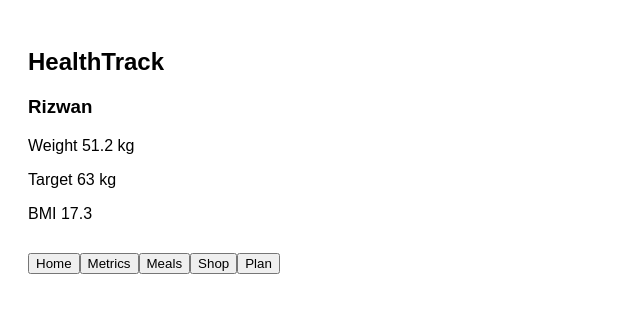
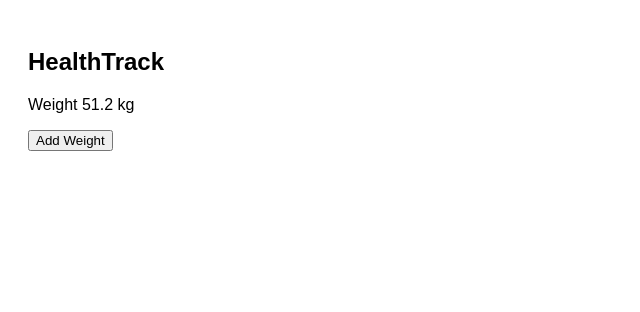
Before and after one commit to r1zwan-alam/healthtrack-app, a React (Vite) app: page / in a window 1280 px wide. Shown: the top 312 px of the page, without its empty margins (0-640 px from the left). Built offline with nearby package versions, Linux system fonts and the light colour scheme.

Commit message:
Update App.jsx

```diff
--- a/src/App.jsx
+++ b/src/App.jsx
@@ -1,72 +1,22 @@
-import { useState } from "react"
-import { profile, metrics, meals, shopping, actions } from "./data"
+import {useState} from "react"
 
-export default function App() {
+export default function App(){
 
-  const [tab, setTab] = useState("home")
+const [weight,setWeight]=useState(51.2)
 
-  return (
+return(
 
-    <div style={{ fontFamily:"Arial", padding:20 }}>
+<div style={{fontFamily:"Arial",padding:20}}>
 
-      <h2>HealthTrack</h2>
+<h2>HealthTrack</h2>
 
-      {tab === "home" && (
-        <div>
-          <h3>{profile.name}</h3>
-          <p>Weight {profile.weight} kg</p>
-          <p>Target {profile.target} kg</p>
-          <p>BMI {profile.bmi}</p>
-        </div>
-      )}
+<p>Weight {weight} kg</p>
 
-      {tab === "metrics" && (
-        <div>
-          <h3>Body Metrics</h3>
-          {metrics.map(m =>
-            <p key={m.name}>
-              {m.name} : {m.value} ({m.status})
-            </p>
-          )}
-        </div>
-      )}
+<button onClick={()=>setWeight(weight+0.2)}>
+Add Weight
+</button>
 
-      {tab === "meals" && (
-        <div>
-          <h3>Meal Plan</h3>
-          {meals.map((m,i)=>
-            <p key={i}>{m}</p>
-          )}
-        </div>
-      )}
+</div>
 
-      {tab === "shop" && (
-        <div>
-          <h3>Shopping List</h3>
-          {shopping.map((s,i)=>
-            <p key={i}>{s}</p>
-          )}
-        </div>
-      )}
-
-      {tab === "plan" && (
-        <div>
-          <h3>Action Plan</h3>
-          {actions.map((a,i)=>
-            <p key={i}>{a}</p>
-          )}
-        </div>
-      )}
-
-      <div style={{ marginTop:30 }}>
-        <button onClick={()=>setTab("home")}>Home</button>
-        <button onClick={()=>setTab("metrics")}>Metrics</button>
-        <button onClick={()=>setTab("meals")}>Meals</button>
-        <button onClick={()=>setTab("shop")}>Shop</button>
-        <button onClick={()=>setTab("plan")}>Plan</button>
-      </div>
-
-    </div>
-
-  )
+)
 }
```
